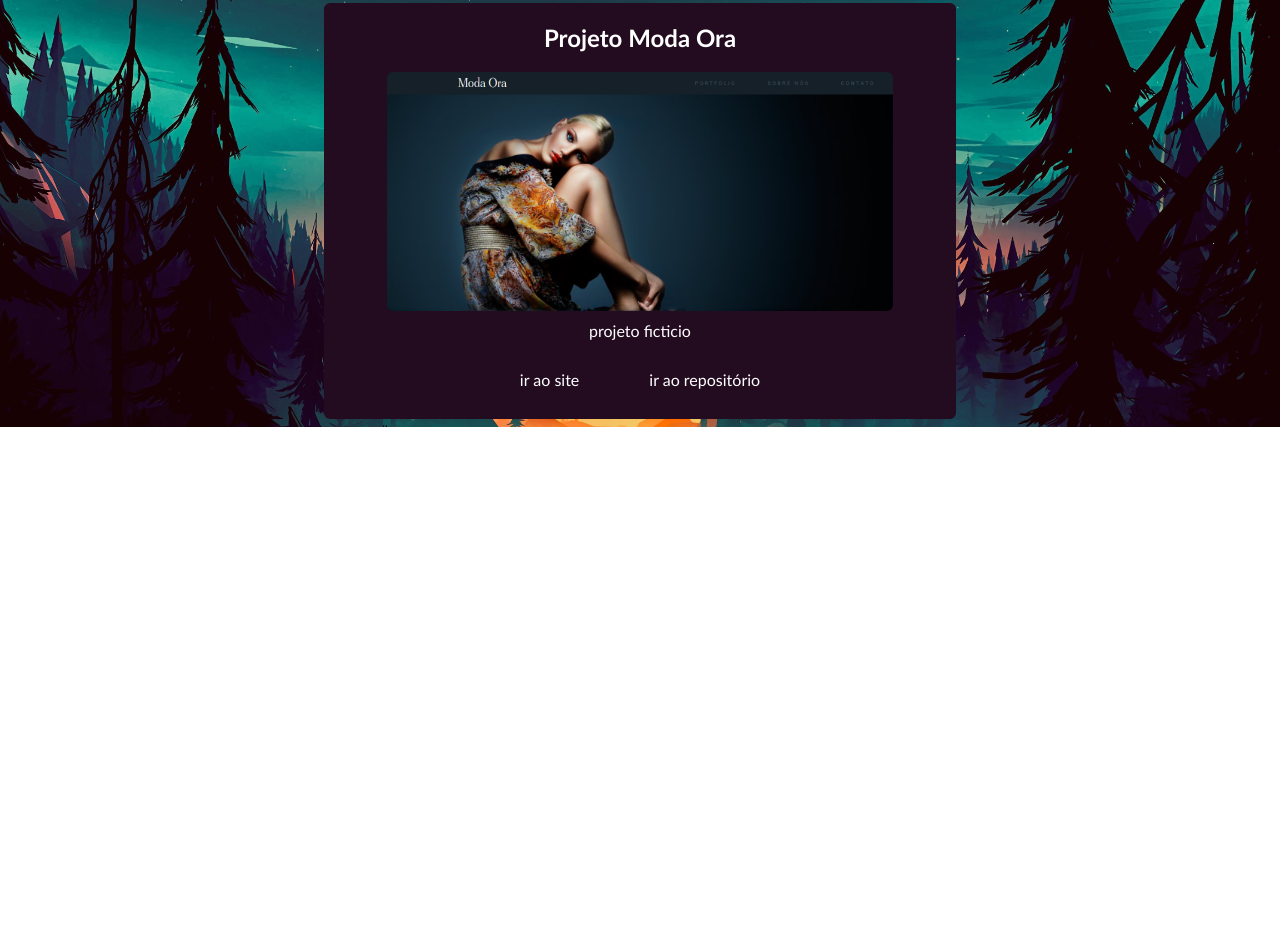
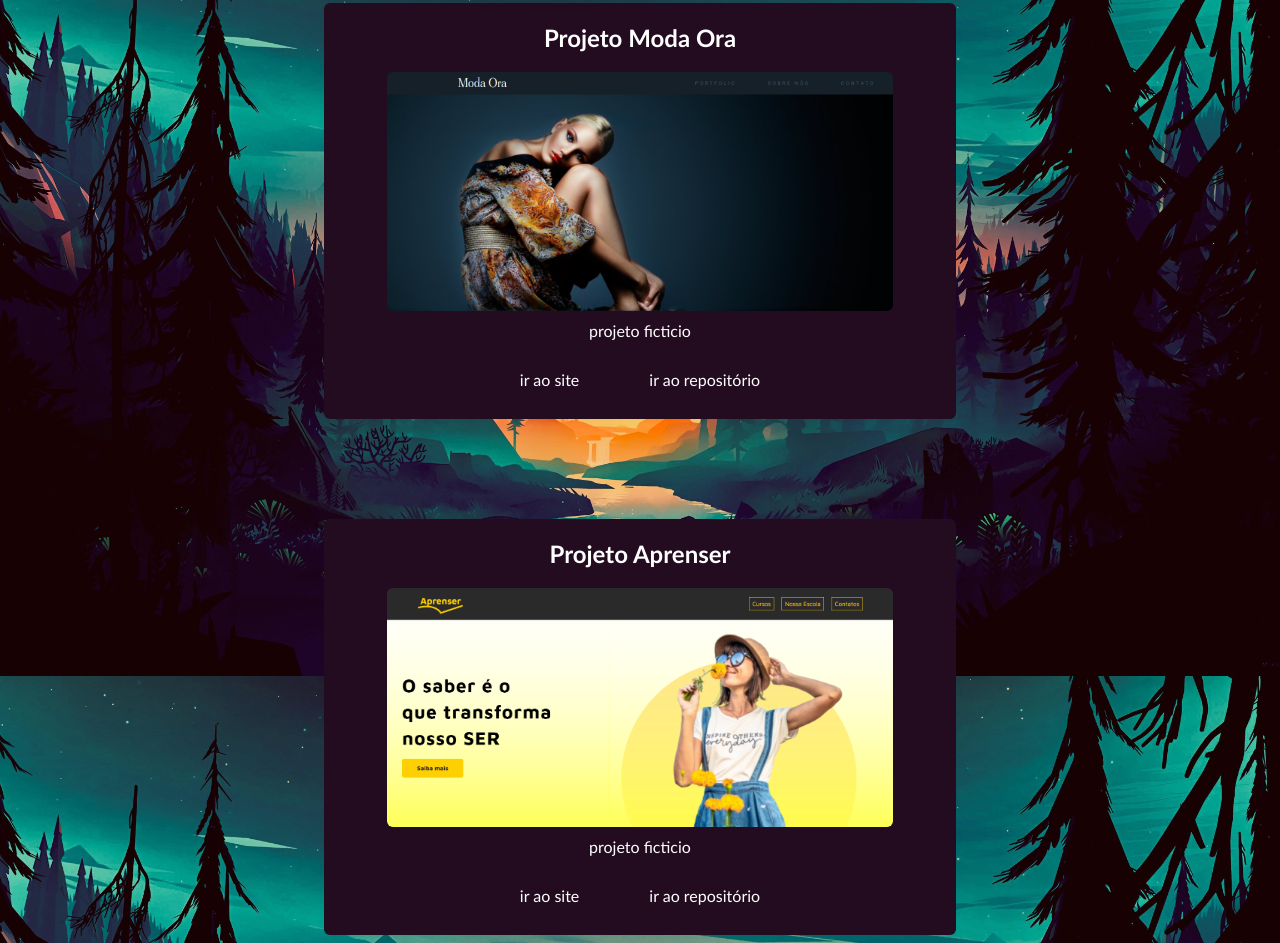
Before and after one commit to joelsondeveloper/joelsondeveloper2.github.io, a plain HTML site: page projetos/projetos.html in a window 1280 px wide. Shown: the part 1724-2667 px from the top of the page. Before the commit the page ends 2151 px from the top, so only its background shows below. Drawn offline with Linux system fonts and the light colour scheme.

Commit message:
adição

```diff
--- a/projetos/projetos.html
+++ b/projetos/projetos.html
@@ -69,6 +69,16 @@
                     <a href="https://github.com/joelsondeveloper/curso-web-fundamentos/tree/main/projeto_moda_ora">ir ao repositório</a>
                 </div>
             </section>
+
+            <section class="project-home">
+                <h2>Projeto Aprenser</h2>
+                <img src="../prints-projetos/Aprenser.png" alt="blog semântico">
+                <span>projeto ficticio</span>
+                <div class="project-home__links">
+                    <a href=https://aprenser-seven.vercel.app>ir ao site</a>
+                    <a href="https://github.com/joelsondeveloper/curso-web-fundamentos/tree/main/projeto_aprenser">ir ao repositório</a>
+                </div>
+            </section>
         </main>
 </body>
 </html>
```
Also changed, not shown: prints-projetos/Aprenser.png (added).
